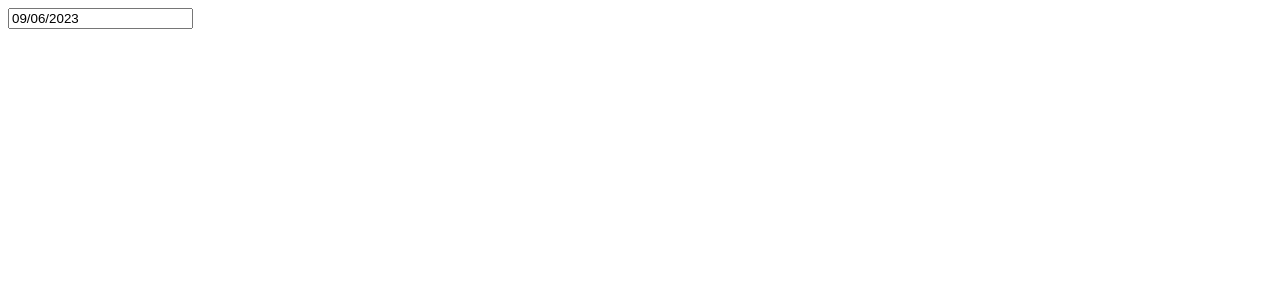
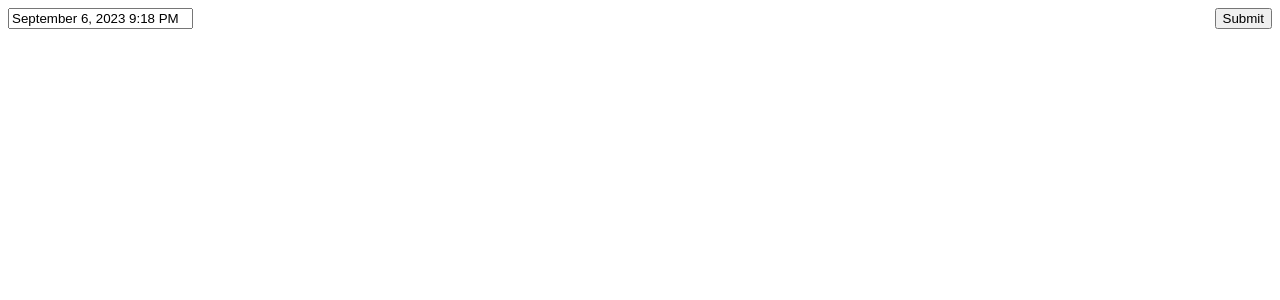
Before and after one commit to RosenlindDylan/Hangout, a Next.js app in the folder hangout/: page /datecomponent in a window 1280 px wide. Shown: the top 300 px of the page. Built offline with nearby package versions, Linux system fonts and the light colour scheme.

Commit message:
time submission added

```diff
--- /dev/null
+++ b/hangout/pages/datecomponent.module.css
@@ -0,0 +1,9 @@
+
+
+.calendar {
+    display: flex;
+    flex-direction: row;
+    justify-content: space-between;
+    gap: 5px;
+    margin-bottom: 10px;
+}
--- a/hangout/pages/datecomponent.tsx
+++ b/hangout/pages/datecomponent.tsx
@@ -1,33 +1,44 @@
 import React, { useState } from 'react';
 import DatePicker from 'react-datepicker';
+import styles from './datecomponent.module.css'
 import 'react-datepicker/dist/react-datepicker.css';
 
 
 function DateComponent() {
     const [date, setDate] = useState(new Date());
 
-    // Custom function to handle date selection (onSelect)
+    //  function to handle date selection
     const handleDateSelect = (selectedDate) => {
-      // This function is called when a day is clicked
-      console.log('Date selected:', selectedDate);
-      // You can perform additional actions here if needed
+      console.log('Date selected:', selectedDate)
+      // database logic will go here as well
     };
 
-    // Custom function to handle date change (onChange)
+    // function to handle date change
     const handleDateChange = (selectedDate) => {
-      // This function is called when the date value has changed
       setDate(selectedDate);
-      console.log('Date changed:', selectedDate);
-      // You can also perform additional actions here if needed
     };
 
+    const handleSubmit = () => {
+      console.log('Date submitted:', date)
+    };
+
+
+
     return (
-      <DatePicker
-        selected={date}
-        onSelect={handleDateSelect}
-        onChange={handleDateChange}
-        // You can add other props like minDate, maxDate, dateFormat, etc.
-      />
+      <div className={styles.calendar}>
+        <DatePicker
+          selected={date}
+          onSelect={handleDateSelect}
+          onChange={handleDateChange}
+          showTimeSelect
+          dateFormat="MMMM d, yyyy h:mm aa"
+          timeFormat="HH:mm"
+          timeIntervals={15}
+
+        />
+
+        <button onClick={handleSubmit}>Submit</button>
+      </div>
     );
   }
 
```
